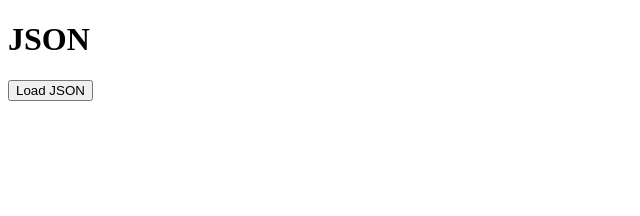
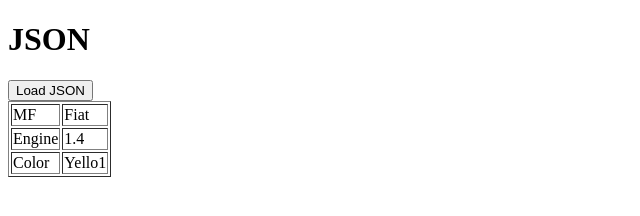
Before and after one commit to johnrowley/ibat060319, a plain HTML site: page index.html in a window 1280 px wide. Both pictures are taken after a click on the button "Load JSON". Shown: the whole page, without its empty margins (0-640 px from the left). Drawn offline with Linux system fonts and the light colour scheme.

Commit message:
added stuff

```diff
--- a/index.html
+++ b/index.html
@@ -11,5 +11,20 @@
     <h1>JSON</h1>
     <button onclick="loadJson()">Load JSON</button>
 
+    <table border='1'>
+        <tr>
+            <td>MF</td>
+            <td id="carMF"></td>
+        </tr>
+        <tr>
+            <td>Engine</td>
+            <td id="carEng"></td>
+        </tr>
+        <tr>
+            <td>Color</td>
+            <td id="carColour"></td>
+        </tr>
+    </table>
+
 </body>
 </html>
--- a/js/site.js
+++ b/js/site.js
@@ -3,5 +3,41 @@
 function loadJson() {
 
     console.log("I am json")
+/*
+    var carMF1 = "Ford";
+    var carEngine1 = "1.2";
+    var carColour1 = "Red";
+
+    var carMF2 = "Nissan";
+    var carEngine2 = "1.2";
+    var carColour2 = "Reddish";
+
+    var carMF3 = "Fiat";
+    var carEngine3 = "1.2";
+    var carColour3 = "Redder";
+
+    */
+
+
+    var car1 = {}
+    car1.mf ="ford";
+    car1.colour="red";
+    car1.engine="1.2";
+
+    var car2 = {}
+    car2.mf ="fiat";
+    car2.colour="redder";
+    car2.engine="1.23";
+
+    var fleet = [
+
+        {mf: "Ford", colour:"Red", engine:"1.2"},
+        {mf: "Fiat", colour:"Yello1", engine:"1.4"}
+    ]
+
+
+    document.getElementById('carMF').innerHTML=fleet[1].mf;
+    document.getElementById('carEng').innerHTML=fleet[1].engine;
+    document.getElementById('carColour').innerHTML=fleet[1].colour;
 
 }
```
